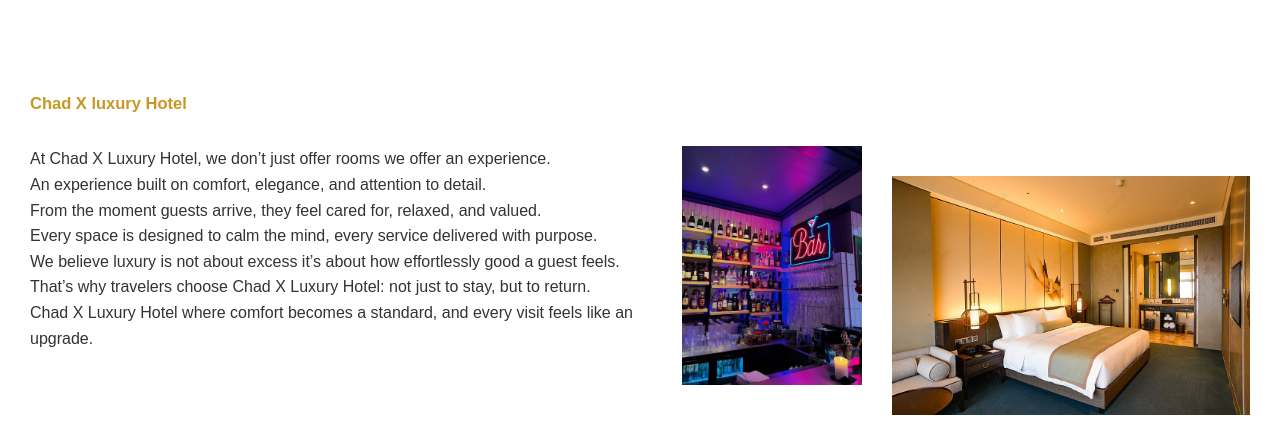
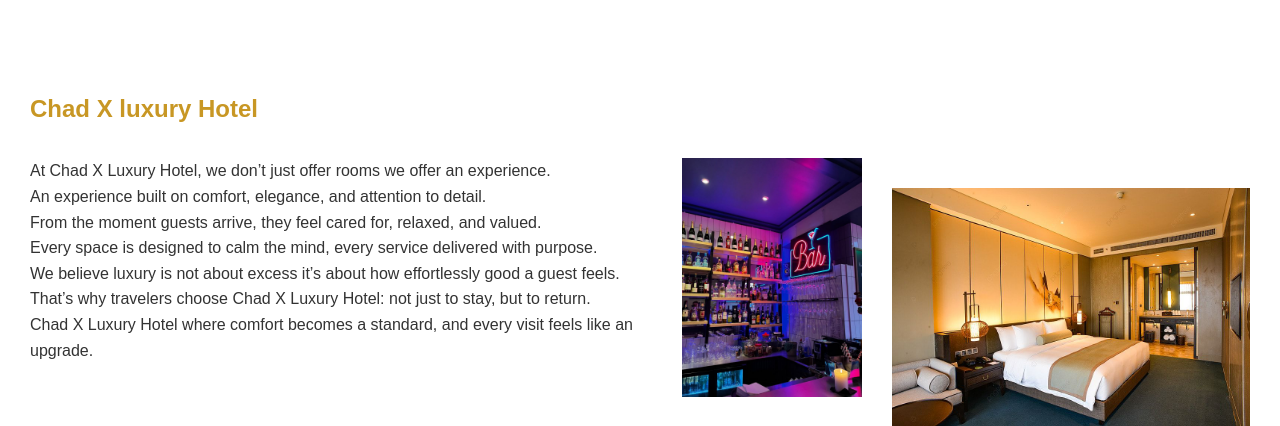
Before and after one commit to Valtech208/Hotel-Website, a PHP site: page / in a window 1280 px wide. Shown: the part 580-1006 px from the top of the page. Run offline with PHP 8.4, Linux system fonts and the light colour scheme.

Commit message:
no changes yet

```diff
--- a/index.css
+++ b/index.css
@@ -113,7 +113,7 @@
 
         .section-title1 {
           margin: 30px;
-          font-size: 11px;
+
           color: #c89724;
         }
 
--- a/index.html
+++ b/index.html
@@ -64,7 +64,6 @@
         </p>
         <div class="section-img">
             <img src="./images/hotel-bar.jpg" alt="">
-
         </div>
         <div class="section-img2">
             <img src="./images/hotel-room.jpg" alt="">
```
